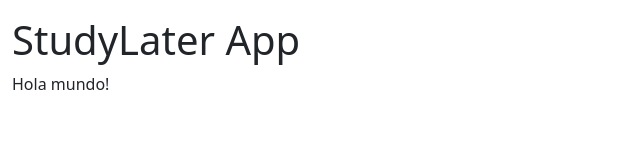
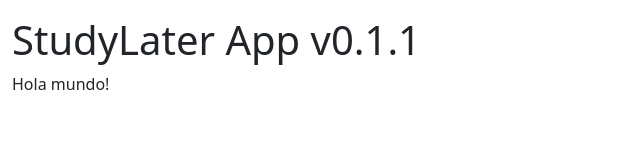
Before and after one commit to angelxehg/studylater-app, a React (Create React App) app: page / in a window 1280 px wide. Shown: the top 160 px of the page, without its empty margins (0-640 px from the left). Built offline with nearby package versions, Linux system fonts and the light colour scheme.

Commit message:
Mostrar versión 0.1.1

```diff
--- a/package.json
+++ b/package.json
@@ -1,6 +1,6 @@
 {
   "name": "studylater-app",
-  "version": "0.1.0",
+  "version": "0.1.1",
   "author": {
     "name": "Angel Hurtado",
     "email": "sudo@angelxehg.com",
--- a/src/App.tsx
+++ b/src/App.tsx
@@ -5,7 +5,7 @@ function App() {
   return (
     <Container fluid className="pt-3 pb-3">
       <header>
-        <h1>StudyLater App</h1>
+        <h1>StudyLater App v0.1.1</h1>
         <p>Hola mundo!</p>
       </header>
     </Container>
```
Also changed, not shown: 2 other files (tests, documents, lock files or other folders).
